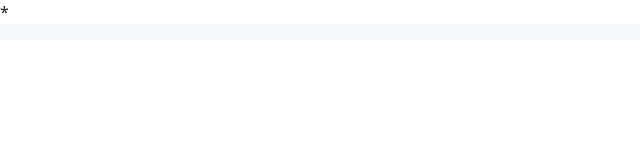
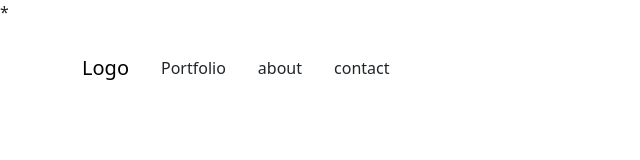
Before and after one commit to nouman17610/bootstrap-portfolio, a website: page index.html in a window 1280 px wide. Shown: the whole page, without its empty margins (0-640 px from the left). Drawn offline with nearby package versions, Linux system fonts and the light colour scheme.

Commit message:
Add navbar section

```diff
--- a/index.html
+++ b/index.html
@@ -8,7 +8,20 @@
     <title>Portfolio</title>
 </head>
 <body>
-    <nav class="navbar navbar-expand-md navbar-light bg-light">
+    <div class="container">
+    <nav class="navbar navbar-expand-lg ">
+          <a class="navbar-brand" href="#">Logo</a>
+
+      <div class="d-flex">
+        <ul class="navbar nav ">
+            <li class="nav-item p-3">
+                Portfolio
+            </li>
+            <li class="nav-item p-3">about</li>
+            <li class="nav-item p-3">contact</li>
+        </ul>
+    </nav>
+      </div>
 
 </body>
 </html>
```
